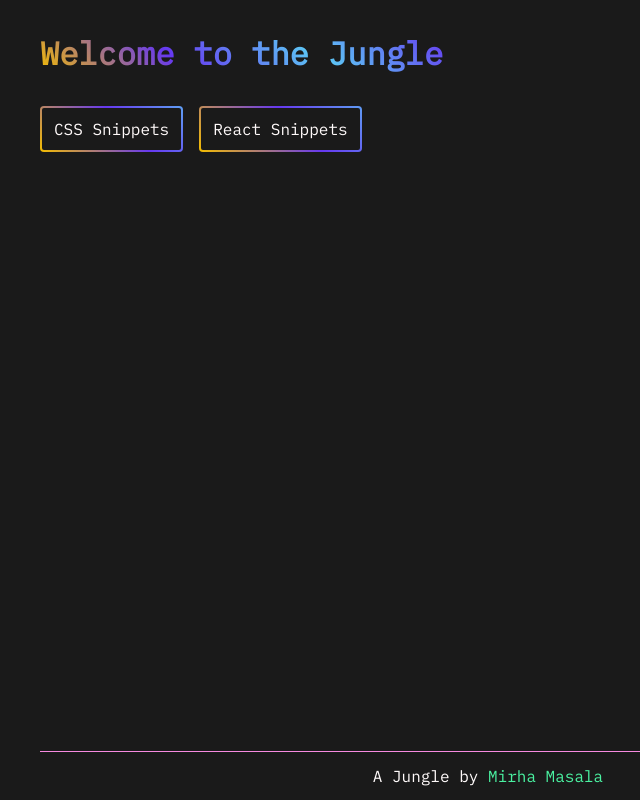
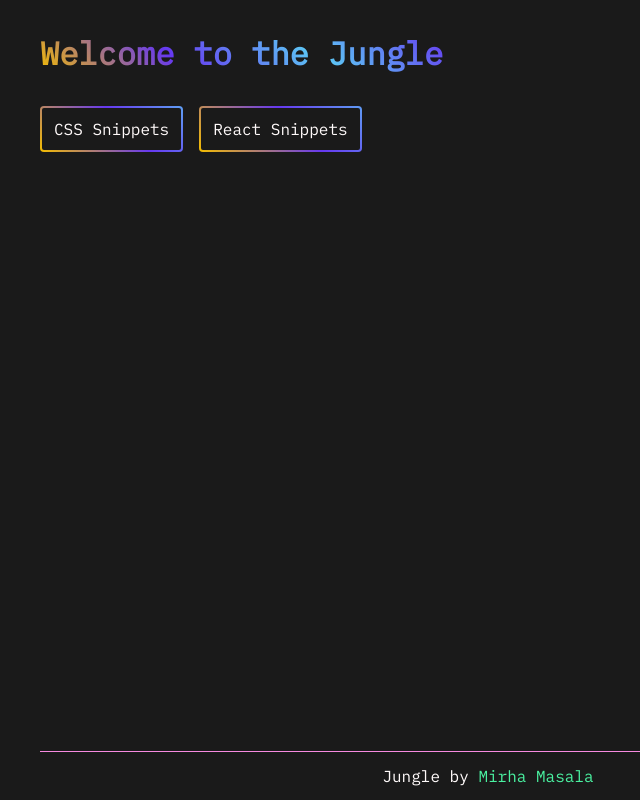
Before and after one commit to mirhamasala/next-jungle, a Next.js app: page / in a window 1280 px wide. Shown: the whole page, without its empty margins (152-792 px from the left). Built offline with nearby package versions, Linux system fonts and the light colour scheme.

Commit message:
Add spacing above footer

```diff
--- a/src/components/Footer/index.js
+++ b/src/components/Footer/index.js
@@ -5,7 +5,7 @@ const Footer = () => {
   return (
     <footer className={styles.footer}>
       <p>
-        A Jungle by{" "}
+        Jungle by{" "}
         <Link href="https://www.mirhamasala.com/about" external={true}>
           Mirha Masala
         </Link>
--- a/src/components/Footer/index.module.scss
+++ b/src/components/Footer/index.module.scss
@@ -1,4 +1,9 @@
+/*------------------------------------*\
+  #FOOTER
+\*------------------------------------*/
+
 @import "../../styles/settings/all";
+@import "../../styles/tools/all";
 
 .footer {
   box-sizing: border-box;
@@ -8,6 +13,7 @@
   height: $global-footer-height;
   padding-top: 1.5rem;
   padding-bottom: 1.5rem;
+  margin-top: 4rem;
   color: $color-footer-text;
   border-top: 1px solid $color-footer-border;
 }
```
